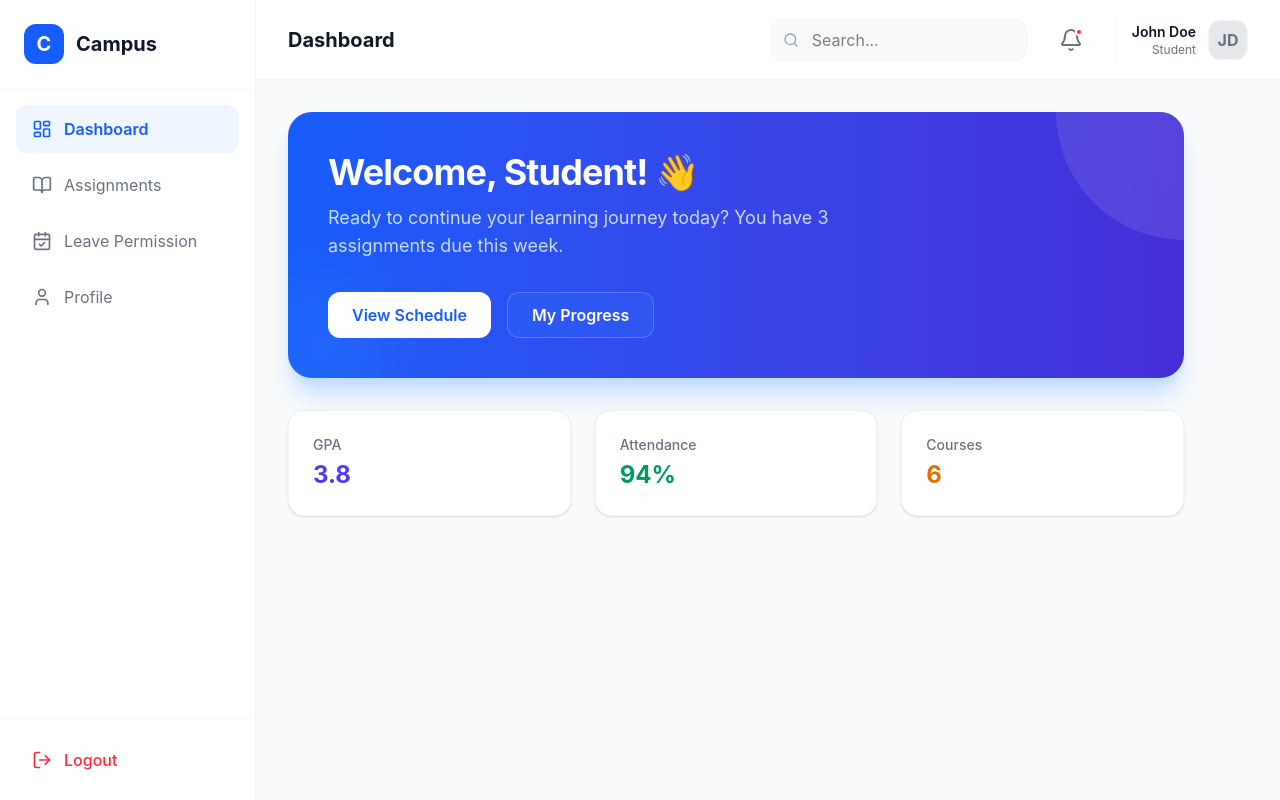
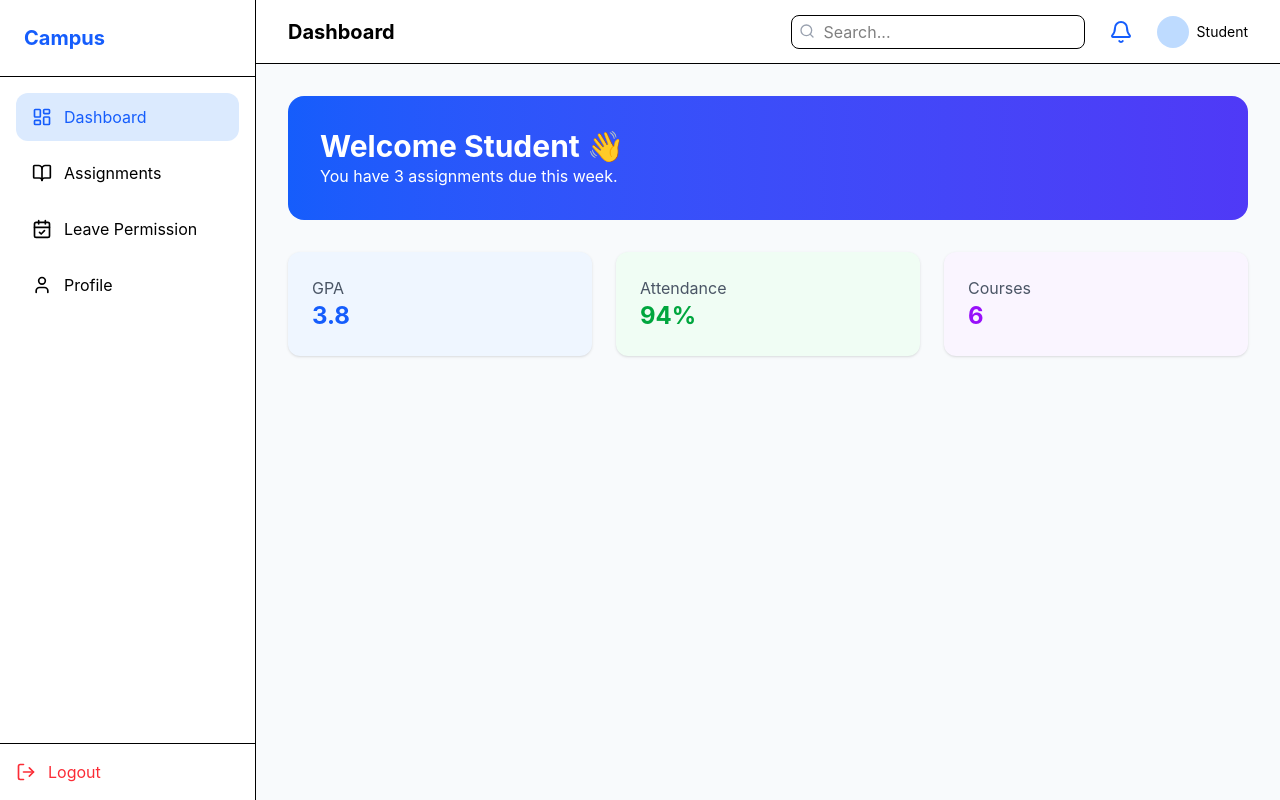
Before and after one commit to muthumuruganharish/Student_management, a React (Vite) app in the folder app/: page / in a window 1280 px wide. Built offline with nearby package versions, Linux system fonts and the light colour scheme.

Commit message:
profile page navigation added

```diff
--- /dev/null
+++ b/app/src/Pages/Components/Dashboard/Navbar.jsx
@@ -0,0 +1,32 @@
+import { Bell, Search } from "lucide-react";
+
+const Navbar = ({ title }) => {
+  return (
+    <header className="h-16 bg-white border-b flex items-center justify-between px-8">
+
+      <h1 className="text-xl font-bold">{title}</h1>
+
+      <div className="flex items-center gap-6">
+
+        <div className="relative">
+          <Search className="absolute left-2 top-2 w-4 h-4 text-gray-400"/>
+          <input
+            placeholder="Search..."
+            className="pl-8 pr-3 py-1 border rounded-lg"
+          />
+        </div>
+
+        <Bell className="w-6 h-6 text-blue-600"/>
+
+        <div className="flex items-center gap-2">
+          <div className="w-8 h-8 bg-blue-200 rounded-full"></div>
+          <span className="text-sm">Student</span>
+        </div>
+
+      </div>
+
+    </header>
+  );
+};
+
+export default Navbar;
--- /dev/null
+++ b/app/src/Pages/Components/Dashboard/Sidebar.jsx
@@ -0,0 +1,67 @@
+import { useNavigate } from "react-router-dom";
+import {
+  LayoutDashboard,
+  BookOpen,
+  CalendarCheck,
+  User,
+  LogOut
+} from "lucide-react";
+
+const Sidebar = () => {
+  const navigate = useNavigate();
+
+  return (
+    <aside className="w-64 bg-white border-r flex flex-col h-screen fixed left-0 top-0">
+
+      <div className="p-6 border-b">
+        <h1 className="text-xl font-bold text-blue-600">Campus</h1>
+      </div>
+
+      <nav className="flex-1 p-4 space-y-2">
+
+        <div
+          onClick={() => navigate("/")}
+          className="flex items-center gap-3 px-4 py-3 rounded-xl bg-blue-100 text-blue-600 cursor-pointer"
+        >
+          <LayoutDashboard className="w-5 h-5"/>
+          Dashboard
+        </div>
+
+        <div
+          onClick={() => navigate("/assignments")}
+          className="flex items-center gap-3 px-4 py-3 rounded-xl hover:bg-blue-50 cursor-pointer"
+        >
+          <BookOpen className="w-5 h-5"/>
+          Assignments
+        </div>
+
+        <div
+          onClick={() => navigate("/leave")}
+          className="flex items-center gap-3 px-4 py-3 rounded-xl hover:bg-blue-50 cursor-pointer"
+        >
+          <CalendarCheck className="w-5 h-5"/>
+          Leave Permission
+        </div>
+
+        <div
+          onClick={() => navigate("/student-profile")}
+          className="flex items-center gap-3 px-4 py-3 rounded-xl hover:bg-blue-50 cursor-pointer"
+        >
+          <User className="w-5 h-5"/>
+          Profile
+        </div>
+
+      </nav>
+
+      <div className="p-4 border-t">
+        <button className="flex items-center gap-3 text-red-500">
+          <LogOut className="w-5 h-5"/>
+          Logout
+        </button>
+      </div>
+
+    </aside>
+  );
+};
+
+export default Sidebar;
--- a/app/src/Pages/Home.jsx
+++ b/app/src/Pages/Home.jsx
@@ -1,140 +1,48 @@
-import React from 'react';
-import {
-    LayoutDashboard,
-    BookOpen,
-    User,
-    LogOut,
-    Bell,
-    Search,
-    Menu,
-    CalendarCheck
-} from 'lucide-react';
-
-const Sidebar = ({ role = 'student', items }) => (
-    <aside className="w-64 bg-white border-r border-gray-100 flex flex-col h-screen fixed left-0 top-0">
-        <div className="p-6 border-b border-gray-50 flex items-center gap-3">
-            <div className="w-10 h-10 bg-blue-600 rounded-xl flex items-center justify-center text-white font-bold text-xl">
-                C
-            </div>
-            <span className="font-bold text-xl text-gray-900">Campus</span>
-        </div>
-
-        <nav className="flex-1 p-4 space-y-2 overflow-y-auto">
-            {items.map((item, idx) => (
-                <a
-                    key={idx}
-                    href="#"
-                    className={`flex items-center gap-3 px-4 py-3 rounded-xl transition-all duration-200 ${item.active
-                            ? 'bg-blue-50 text-blue-600 font-semibold'
-                            : 'text-gray-500 hover:bg-gray-50 hover:text-gray-900'
-                        }`}
-                >
-                    <item.icon className="w-5 h-5" />
-                    {item.label}
-                </a>
-            ))}
-        </nav>
-
-        <div className="p-4 border-t border-gray-50">
-            <button className="flex items-center gap-3 w-full px-4 py-3 text-red-500 hover:bg-red-50 rounded-xl transition-colors font-medium">
-                <LogOut className="w-5 h-5" />
-                Logout
-            </button>
-        </div>
-    </aside>
-);
-
-const Navbar = ({ title }) => (
-    <header className="h-20 bg-white border-b border-gray-100 flex items-center justify-between px-8 sticky top-0 z-10">
-        <div className="flex items-center gap-4">
-            <button className="lg:hidden p-2 text-gray-500">
-                <Menu className="w-6 h-6" />
-            </button>
-            <h1 className="text-xl font-bold text-gray-900">{title}</h1>
-        </div>
-
-        <div className="flex items-center gap-6">
-            <div className="relative hidden md:block">
-                <Search className="absolute left-3 top-1/2 -translate-y-1/2 w-4 h-4 text-gray-400" />
-                <input
-                    type="text"
-                    placeholder="Search..."
-                    className="pl-10 pr-4 py-2 bg-gray-50 border border-gray-100 rounded-xl focus:outline-none focus:ring-2 focus:ring-blue-100 w-64"
-                />
-            </div>
-            <button className="relative p-2 text-gray-500 hover:bg-gray-50 rounded-full transition-colors">
-                <Bell className="w-6 h-6" />
-                <span className="absolute top-2 right-2 w-2 h-2 bg-red-500 rounded-full border-2 border-white"></span>
-            </button>
-            <div className="flex items-center gap-3 pl-4 border-l border-gray-100">
-                <div className="text-right hidden sm:block">
-                    <p className="text-sm font-semibold text-gray-900">John Doe</p>
-                    <p className="text-xs text-gray-500">Student</p>
-                </div>
-                <div className="w-10 h-10 bg-gray-200 rounded-xl border border-gray-100 flex items-center justify-center text-gray-500 font-bold">
-                    JD
-                </div>
-            </div>
-        </div>
-    </header>
-);
+import Navbar from "./Components/Dashboard/Navbar";
+import Sidebar from "./Components/Dashboard/Sidebar";
 
 const Home = () => {
-    const sidebarItems = [
-        { icon: LayoutDashboard, label: 'Dashboard', active: true },
-        { icon: BookOpen, label: 'Assignments' },
-        {icon:CalendarCheck,label:"Leave Permission"},
-        { icon: User, label: 'Profile' },
+  return (
+    <div className="flex bg-slate-50 min-h-screen">
 
-    ];
+      <Sidebar />
 
-    return (
-        <div className="min-h-screen bg-gray-50 flex">
-            <Sidebar items={sidebarItems} />
+      <main className="ml-64 flex-1">
 
-            <main className="ml-64 flex-1 flex flex-col min-h-screen">
         <Navbar title="Dashboard" />
 
         <div className="p-8">
-                    <div className="max-w-4xl">
-                        <div className="bg-gradient-to-r from-blue-600 to-indigo-700 rounded-3xl p-10 text-white shadow-xl shadow-blue-200 mb-8 relative overflow-hidden">
-                            <div className="relative z-10">
-                                <h2 className="text-4xl font-bold mb-3 tracking-tight">Welcome, Student! 👋</h2>
-                                <p className="text-blue-100 text-lg opacity-90 max-w-lg">
-                                    Ready to continue your learning journey today? You have 3 assignments due this week.
-                                </p>
-                                <div className="mt-8 flex gap-4">
-                                    <button className="px-6 py-2.5 bg-white text-blue-600 font-semibold rounded-xl hover:bg-blue-50 transition-colors">
-                                        View Schedule
-                                    </button>
-                                    <button className="px-6 py-2.5 bg-blue-500/20 backdrop-blur-md border border-white/20 text-white font-semibold rounded-xl hover:bg-white/10 transition-colors">
-                                        My Progress
-                                    </button>
-                                </div>
-                            </div>
-                            {/* Decorative elements */}
-                            <div className="absolute top-0 right-0 w-64 h-64 bg-white/10 rounded-full translate-x-1/2 -translate-y-1/2 backdrop-blur-3xl"></div>
-                            <div className="absolute bottom-0 left-0 w-32 h-32 bg-blue-400/20 rounded-full -translate-x-1/4 translate-y-1/4 blur-2xl"></div>
+
+          <div className="bg-gradient-to-r from-blue-600 to-indigo-600 text-white p-8 rounded-2xl mb-8">
+            <h2 className="text-3xl font-bold">Welcome Student 👋</h2>
+            <p>You have 3 assignments due this week.</p>
           </div>
 
-                        <div className="grid grid-cols-1 md:grid-cols-3 gap-6">
-                            {[
-                                { label: 'GPA', value: '3.8', color: 'text-indigo-600', bg: 'bg-indigo-50' },
-                                { label: 'Attendance', value: '94%', color: 'text-emerald-600', bg: 'bg-emerald-50' },
-                                { label: 'Courses', value: '6', color: 'text-amber-600', bg: 'bg-amber-50' },
-                            ].map((stat, i) => (
-                                <div key={i} className="bg-white p-6 rounded-2xl border border-gray-100 shadow-sm">
-                                    <p className="text-gray-500 text-sm font-medium mb-1">{stat.label}</p>
-                                    <p className={`text-2xl font-bold ${stat.color}`}>{stat.value}</p>
+          <div className="grid grid-cols-3 gap-6">
+
+            <div className="bg-blue-50 p-6 rounded-xl shadow-sm">
+              <p className="text-gray-600">GPA</p>
+              <h3 className="text-2xl font-bold text-blue-600">3.8</h3>
             </div>
-                            ))}
+
+            <div className="bg-green-50 p-6 rounded-xl shadow-sm">
+              <p className="text-gray-600">Attendance</p>
+              <h3 className="text-2xl font-bold text-green-600">94%</h3>
             </div>
+
+            <div className="bg-purple-50 p-6 rounded-xl shadow-sm">
+              <p className="text-gray-600">Courses</p>
+              <h3 className="text-2xl font-bold text-purple-600">6</h3>
             </div>
+
           </div>
+
+        </div>
+
       </main>
+
     </div>
   );
 };
 
 export default Home;
-export { Sidebar, Navbar };
--- a/app/src/Pages/Pages/Profile.jsx
+++ b/app/src/Pages/Pages/Profile.jsx
@@ -1,8 +1,8 @@
 import React from 'react'
 import { Mail, GraduationCap, Hash, User } from "lucide-react";
-import ProfileHeader from '../Components/ProfileHeader';
-import ProfileCard from '../Components/ProfileCard';
-import Heading from '../Components/Heading';
+import ProfileHeader from '../Components/ProfileComponents/ProfileHeader';
+import ProfileCard from '../Components/ProfileComponents/ProfileCard';
+import Heading from '../Components/ProfileComponents/Heading';
 
 const Profile = () => {
     return (
```
Also changed, not shown: app/src/Pages/Components/ProfileComponents/Heading.jsx (renamed from app/src/Pages/Components/Heading.jsx), app/src/Pages/Components/ProfileComponents/ProfileCard.jsx (renamed from app/src/Pages/Components/ProfileCard.jsx), app/src/Pages/Components/ProfileComponents/ProfileHeader.jsx (renamed from app/src/Pages/Components/ProfileHeader.jsx). Lines whose indentation alone changed are shown as unchanged.
